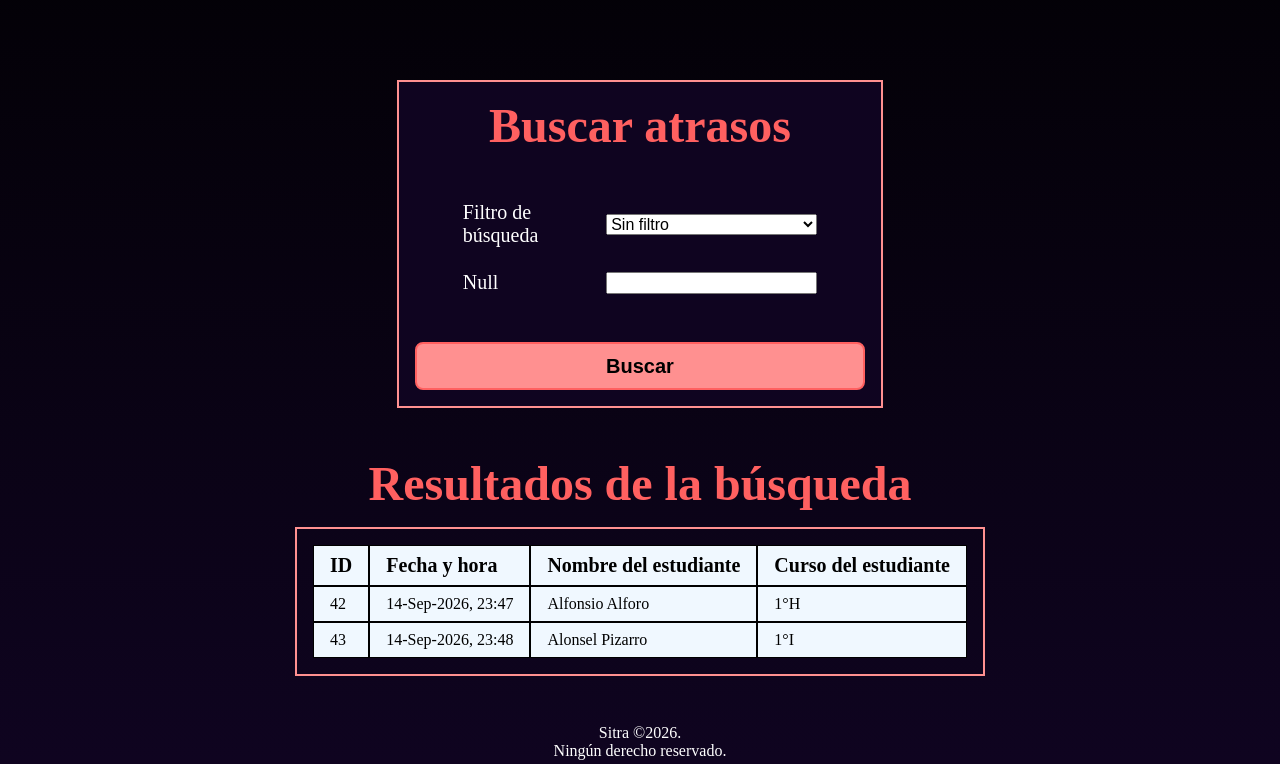
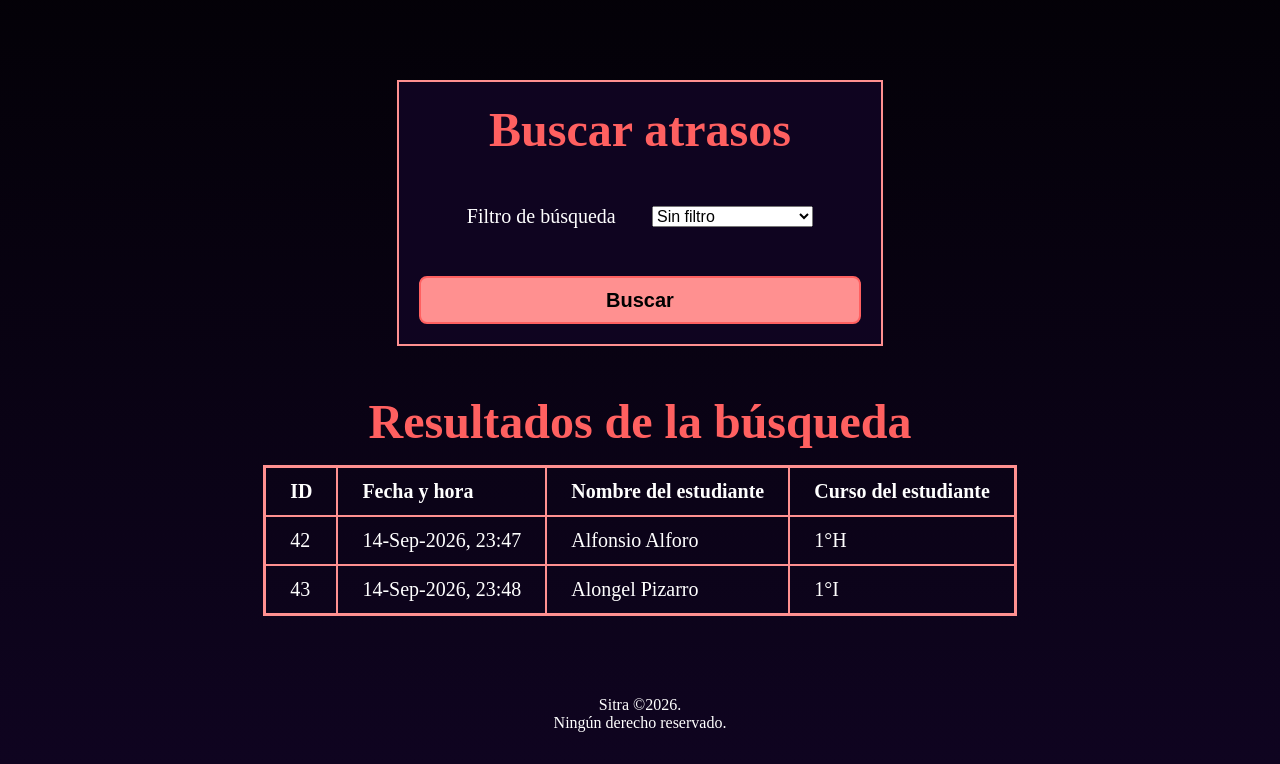
Before and after one commit to alonsoalfaro5091/Sitra, a PHP site: page / in a window 1280 px wide. Shown: the part 227-991 px from the top of the page. Run offline with PHP 8.4, Linux system fonts and the light colour scheme.

Commit message:
En la esquina

```diff
--- a/website/public/css/common.css
+++ b/website/public/css/common.css
@@ -43,6 +43,8 @@ main {
 }
 
 footer {
+	padding: 2rem;
+	/* Visual */
 	text-align: center;
 }
 
--- a/website/public/css/index.css
+++ b/website/public/css/index.css
@@ -7,7 +7,7 @@
 	/* Structure */
 	border: 2px solid var(--peach);
 	margin: 3rem auto;
-	padding: 1rem;
+	padding: 1.25rem;
 	width: 40%;
 	/* Visual */
     background-color: var(--blackberry);
@@ -23,6 +23,10 @@
 	padding: 3rem;
 }
 
+#filter-label, #filter-input {
+    display: none;
+}
+
 /* ANOTATION TABLE */
 
 #anotation-results {
@@ -33,16 +37,13 @@
     /* Structure */
     border: 2px solid var(--peach);
     margin: 1rem auto;
-    padding: 1rem;
     width: fit-content;
     /* Visual */
 
 }
 
 #anotation-results > * {
-    border: 1px solid black;
-    padding: 0.5rem 1rem;
-    /* Visual */
-    background-color: aliceblue;
-    color: black;
+    border: 1px solid var(--peach);
+    font-size: 125%;
+    padding: 0.75rem 1.5rem;
 }
--- a/website/public/index.php
+++ b/website/public/index.php
@@ -1,12 +1,12 @@
 <?php
 $rows = [
 	[42, '14-Sep-2026, 23:47', 'Alfonsio Alforo', '1°H'],
-	[43, '14-Sep-2026, 23:48', 'Alonsel Pizarro', '1°I']
+	[43, '14-Sep-2026, 23:48', 'Alongel Pizarro', '1°I']
 ];
 ?>
 
 <!DOCTYPE html>
-<html lang="en">
+<html lang="es">
 <head>
 	<meta charset="UTF-8">
 	<meta name="viewport" content="width=device-width, initial-scale=1.0">
@@ -39,7 +39,7 @@ $rows = [
 				<label for="filter-input" id="filter-label">Null</label>
 				<input type="text" name="filter-input" id="filter-input">
 			</div>
-			<button>Buscar</button>
+			<button id="search-button">Buscar</button>
 		</section>
 
 		<h2>Resultados de la búsqueda</h2>
@@ -62,6 +62,7 @@ $rows = [
 		<p>Ningún derecho reservado.</p>
 	</footer>
 
+	<script src="js/search.js"></script>
 	<script src="js/select.js"></script>
 </body>
 </html>
--- /dev/null
+++ b/website/public/js/search.js
@@ -0,0 +1,25 @@
+const searchButton = document.getElementById('search-button');
+
+searchButton.addEventListener('click', function() {
+	const filter = document.getElementById('search-filter').value;
+	const value = document.getElementById('search-input').value;
+
+	// Fetch the JSON response from your PHP script
+	fetch('query.php', {
+			method: "POST",
+			headers: {
+				"Content-Type": "application/x-www-form-urlencoded"
+			},
+			body: `filter=${encodeURIComponent(filter)}&value=${encodeURIComponent(value)}`
+		})
+		.then(response => response.json())
+		.then(data => {
+			console.log(data);
+
+			data.forEach(user => {
+				console.log(`User: ${user.name} (${user.email})`);
+			});
+		})
+		.catch(error => console.error('Error fetching data:', error));
+
+});
--- a/website/public/js/select.js
+++ b/website/public/js/select.js
@@ -9,6 +9,9 @@ const optionInput = [
 searchFilter.addEventListener('change', function() {
 	console.log("Changed to:", this.value);
 	option = searchFilter.value;
+	filterLabel.style.display = 'block';
+	filterInput.style.display = 'block';
+
 	switch(this.value) {
 		case '0':
 			filterLabel.style.display = 'none';
```
Also changed, not shown: website/public/query.php (added, +8 -0 lines).
